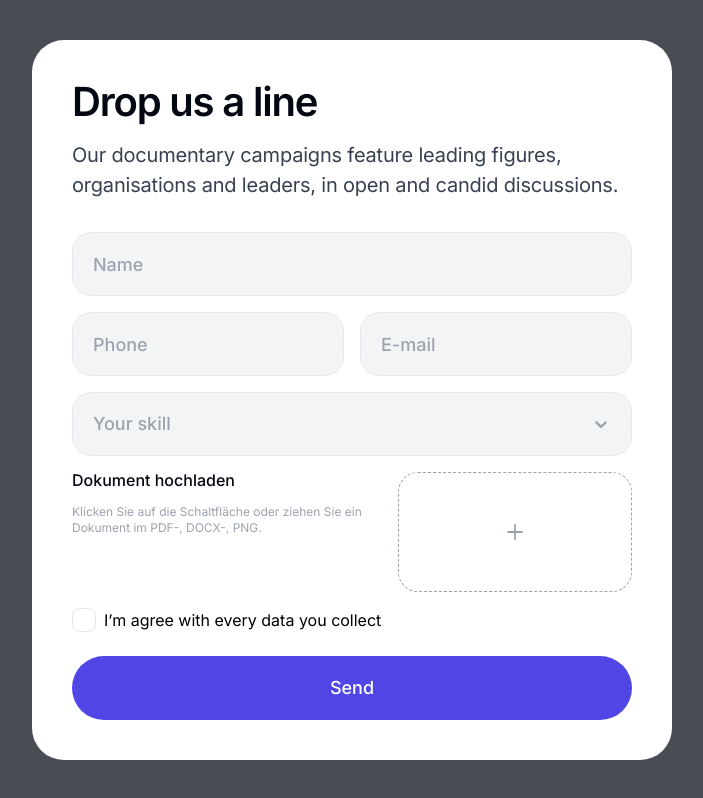
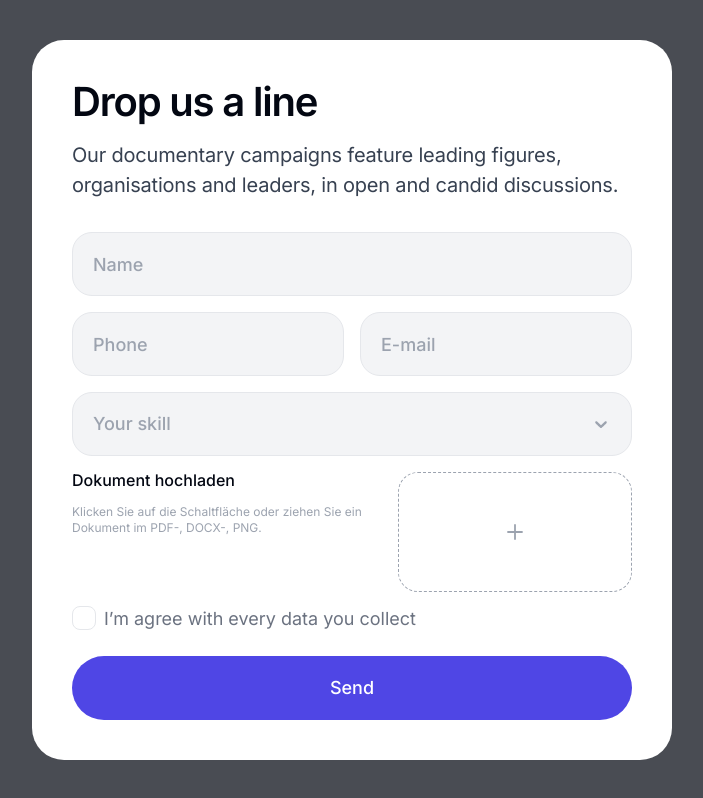
Before and after one commit to OddyHater/einzelwerk-test, a Next.js app: page / in a window 1280 px wide. Shown: the whole page, without its empty margins (288-991 px from the left). Built offline with nearby package versions, Linux system fonts and the light colour scheme.

Commit message:
fix: checkbox

```diff
--- a/app/globals.css
+++ b/app/globals.css
@@ -12,6 +12,9 @@ body {
   background-color: theme('colors.ui-gray.bg');
 }
 
-input:checked + svg {
-  display: block;
+input:checked + div {
+  @apply border-blue-500;
 }
+input:checked + div svg {
+  @apply block;
+}
--- a/src/components/CheckboxElement.jsx
+++ b/src/components/CheckboxElement.jsx
@@ -4,23 +4,24 @@ import { Controller } from 'react-hook-form';
 import { ErrorMessage } from '@hookform/error-message';
 
 const checkboxContainer = cx(
-  "flex gap-16px items-center mt-auto",
-  "text-lg leading-lg text-ui-gray-500"
+  'flex gap-16px items-center mt-auto',
 );
 
-const labelClassName = cx(
-  'flex justify-start items-start mt-auto'
+const containerClassName = cx(
+  'flex justify-start items-start mt-auto',
+  'text-lg leading-lg text-ui-gray-500'
 )
 
-const containerClassName = cx(
+const checkboxClassname = cx(
   'flex flex-shrink-0 justify-center items-center',
   'w-6 h-6 mr-2',
-  'bg-white border-[1px] border-ui-gray-200 rounded-8px focus-within:border-ui-blue-600'
+  'bg-white border-[1px] border-ui-gray-200 rounded-8px checked:border-ui-blue-600'
 
 )
 
 const inputClassName = cx(
-  'opacity-0 absolute'
+  'opacity-0 absolute',
+  'w-6 h-6',
 )
 
 const errorClassName = cx(
@@ -39,7 +40,6 @@ const CheckboxElement = ({ name, label, control, register, errors }) => {
         className={checkboxContainer}
         rules={{ required: true }}
         render={() => (
-          <label className={labelClassName}>
           <div className={containerClassName}>
             <input
               type="checkbox"
@@ -48,13 +48,14 @@ const CheckboxElement = ({ name, label, control, register, errors }) => {
               className={inputClassName}
               { ...register(name) }
             />
+            <div className={checkboxClassname}>
               <svg
                 xmlns="http://www.w3.org/2000/svg"
                 width="16"
                 height="16"
                 viewBox="0 0 16 16"
                 fill="none"
-              className="hidden pointer-events-none"
+                className='hidden text-blue-600 pointer-events-none'
               >
                 <path
                   d="M2.25 8L5.01193 11.5511C5.39578 12.0446 6.13331 12.0688 6.54869 11.6015L13.75 3.5"
@@ -63,8 +64,8 @@ const CheckboxElement = ({ name, label, control, register, errors }) => {
                 />
               </svg>
             </div>
-          <div>{label}</div>
-        </label>
+            <label htmlFor={name} className='select-none'>{label}</label>
+          </div>
         )}
       />
       <ErrorMessage
```
Lines whose indentation alone changed are shown as unchanged.
